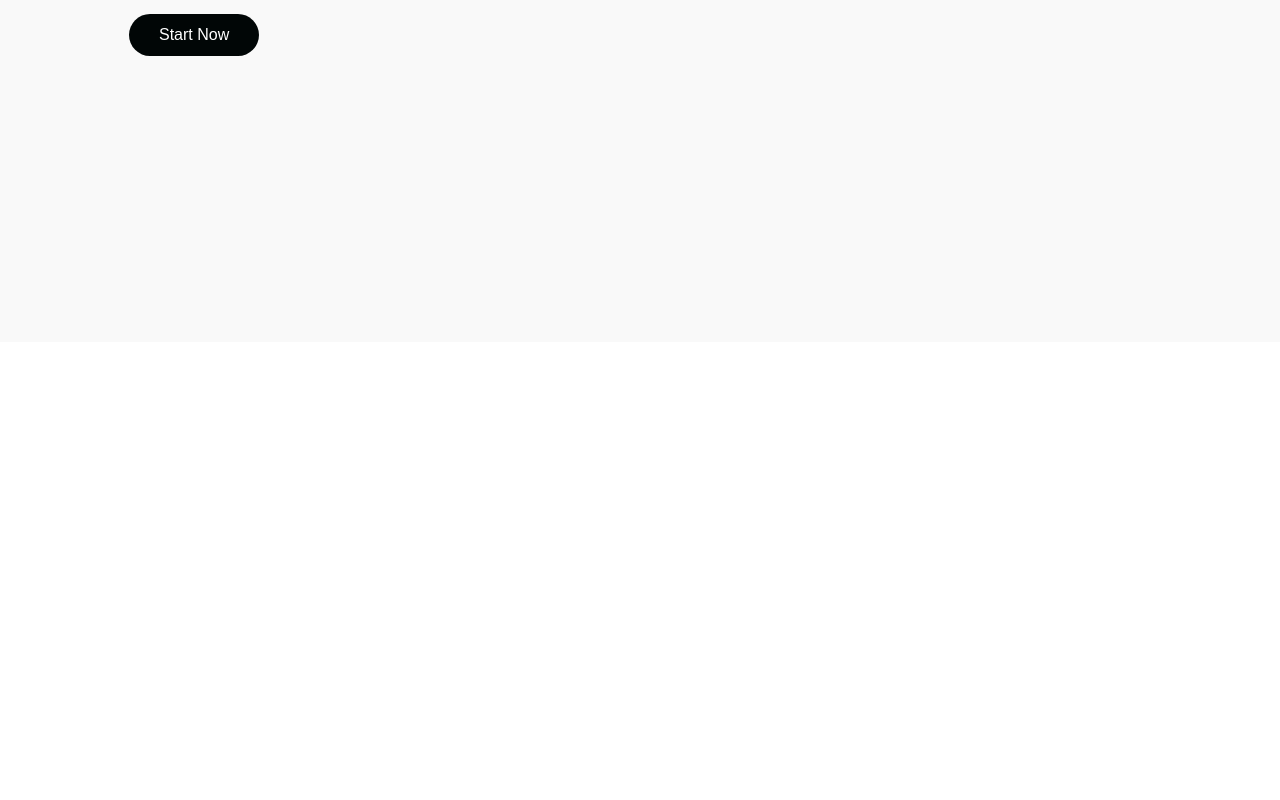
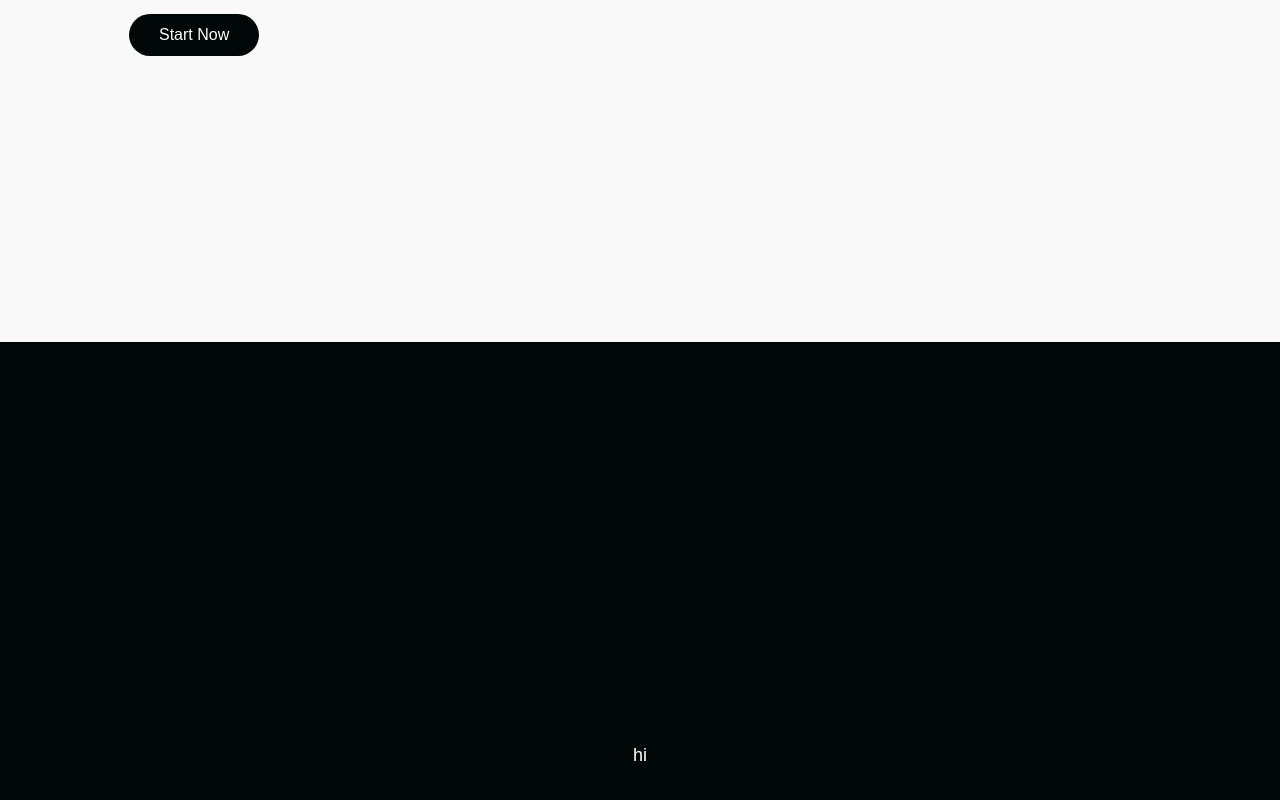
Before and after one commit to KawtherSaleh99/Fyp, a React (Create React App) app: page / in a window 1280 px wide. Shown: the part 3118-3918 px from the top of the page. Before the commit the page ends 3460 px from the top, so only its background shows below. Built offline with nearby package versions, Linux system fonts and the light colour scheme; a web font is replaced by a local one.

Commit message:
Add new section

```diff
--- a/src/components/InfoSection/Data.js
+++ b/src/components/InfoSection/Data.js
@@ -51,3 +51,21 @@ export const homeObjThree = {
   primary: false,
   darkText: true,
 };
+
+export const homeObjFour = {
+  id: "about",
+  lightBg: false,
+  lightText: true,
+  lightTextDesc: true,
+  topLine: "Premium Bank",
+  headLine: "Unlimited Transaction with zero fees",
+  description:
+    "Get access to our exclusive app that allows you to send unlimited transaction without getting charged any fees.",
+  buttonLabel: "Get started",
+  imgStart: false,
+  img: require("../../images/svg-1.svg").default,
+  alt: "Car",
+  dark: true,
+  primary: true,
+  darkText: false,
+};
--- /dev/null
+++ b/src/components/InfoSection/newSection.js
@@ -0,0 +1,46 @@
+import React from "react";
+import { Button } from "../ButtonElement";
+import {
+  Column2,
+  InfoContainer,
+  InfoWrapper,
+  InfoRow,
+  Column1,
+  TextWrapper,
+  TopLine,
+  Heading,
+  Subtitle,
+  BtnWrap,
+  Img,
+  ImgWrap,
+} from "./InfoElements";
+
+const NewSection = ({
+  lightBg,
+  id,
+  imgStart,
+  topLine,
+  lightText,
+  headLine,
+  darkText,
+  description,
+  buttonLabel,
+  img,
+  alt,
+  primary,
+  dark,
+  dark2,
+}) => {
+  return (
+    <>
+      <InfoContainer lightBg={lightBg} id={id}>
+        <InfoWrapper>
+          <InfoRow imgStart={imgStart}></InfoRow>
+          <Subtitle darkText={darkText}>hi</Subtitle>
+        </InfoWrapper>
+      </InfoContainer>
+    </>
+  );
+};
+
+export default NewSection;
--- a/src/pages/index.js
+++ b/src/pages/index.js
@@ -1,10 +1,13 @@
 import React, { useState } from "react";
 import HeroSection from "../components/HeroSection";
 import InfoSection from "../components/InfoSection";
+import NewSection from "../components/InfoSection/newSection";
+
 import {
   homeObjOne,
   homeObjTwo,
   homeObjThree,
+  homeObjFour,
 } from "../components/InfoSection/Data";
 import NavBar from "../components/NavBar";
 import Sidebar from "../components/Sidebar";
@@ -24,6 +27,7 @@ const Home = () => {
       <InfoSection {...homeObjOne} />
       <InfoSection {...homeObjTwo} />
       <InfoSection {...homeObjThree} />
+      <NewSection {...homeObjFour} />
     </>
   );
 };
```
